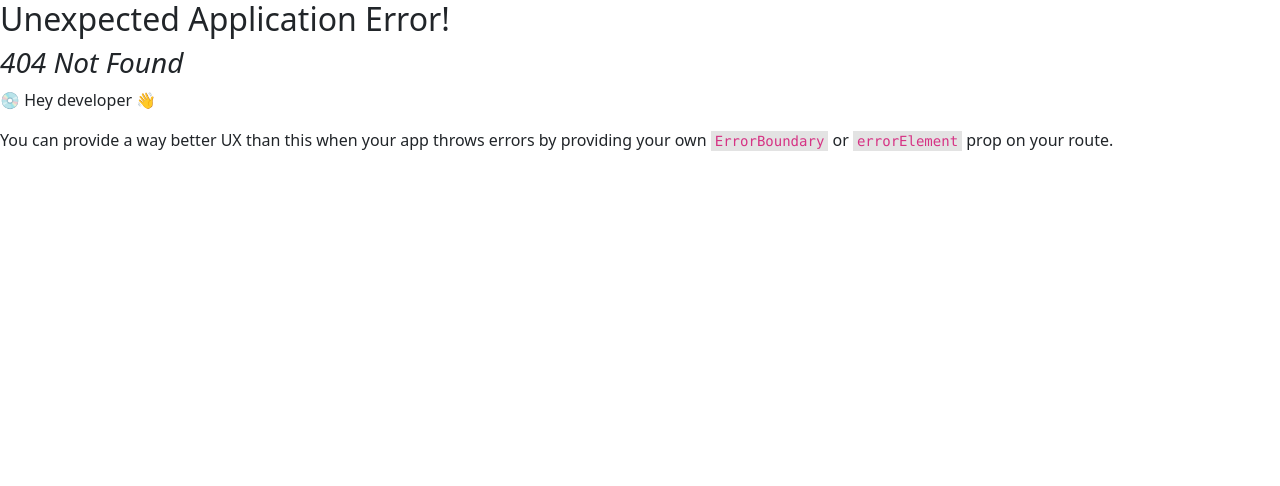
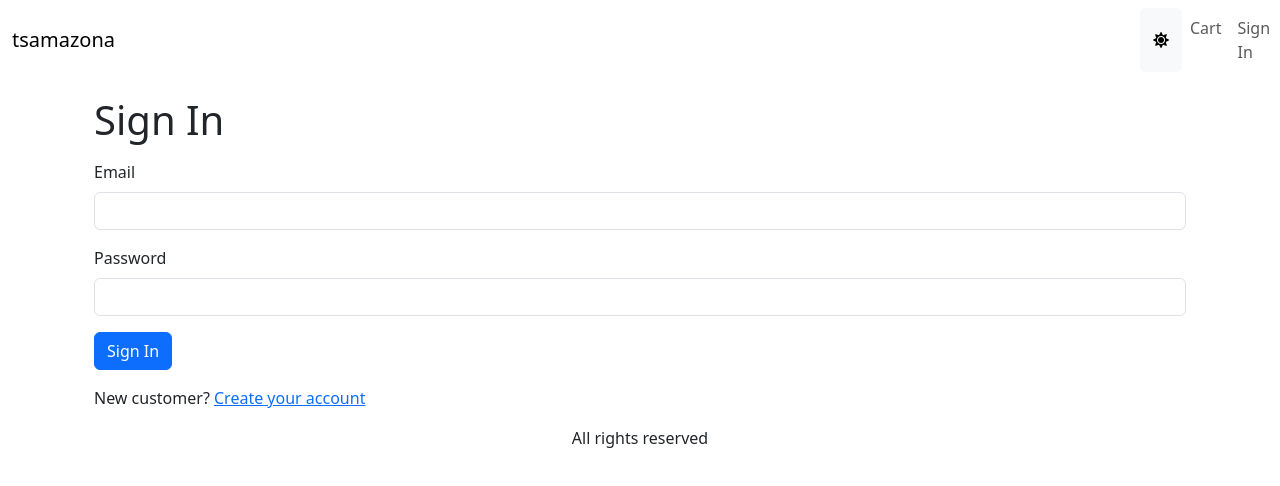
Before and after one commit to Modem-Nithesh/TS-MERN_AMAZONA, a React (Vite) app in the folder frontend/: page /signin in a window 1280 px wide. Before the commit this address had no page. Shown: the top 486 px of the page. Built offline with nearby package versions, Linux system fonts and the light colour scheme.

Commit message:
Sign In Page

```diff
--- a/frontend/src/App.tsx
+++ b/frontend/src/App.tsx
@@ -1,5 +1,12 @@
 import { useContext, useEffect } from "react";
-import { Badge, Button, Container, Nav, Navbar } from "react-bootstrap";
+import {
+  Badge,
+  Button,
+  Container,
+  Nav,
+  NavDropdown,
+  Navbar,
+} from "react-bootstrap";
 import { Link, Outlet } from "react-router-dom";
 import { LinkContainer } from "react-router-bootstrap";
 import { ToastContainer } from "react-toastify";
@@ -8,7 +15,7 @@ import { Store } from "./Store";
 
 function App() {
   const {
-    state: { mode, cart },
+    state: { mode, cart, userInfo },
     dispatch,
   } = useContext(Store);
 
@@ -19,6 +26,15 @@ function App() {
   const switchModeHandler = () => {
     dispatch({ type: "SWITCH_MODE" });
   };
+
+  const signoutHandler = () => {
+    dispatch({ type: 'USER_SIGNOUT' })
+    localStorage.removeItem('userInfo')
+    localStorage.removeItem('cartItems')
+    localStorage.removeItem('shippingAddress')
+    localStorage.removeItem('paymentMethod')
+    window.location.href = '/signin'
+  }
 
   return (
     <div className="d-flex flex-column vh-100">
@@ -43,9 +59,21 @@ function App() {
                 </Badge>
               )}
             </Link>
-            <a href="/signin" className="nav-link">
-              Sign In
-            </a>
+            {userInfo ? (
+              <NavDropdown title={userInfo.name} id="basic-nav-dropdown">
+                <Link
+                  className="dropdown-item"
+                  to="#signout"
+                  onClick={signoutHandler}
+                >
+                  Sign Out
+                </Link>
+              </NavDropdown>
+            ) : (
+              <Link className="nav-link" to="/signin">
+                Sign In
+              </Link>
+            )}
           </Nav>
         </Navbar>
       </header>
--- a/frontend/src/Store.tsx
+++ b/frontend/src/Store.tsx
@@ -1,12 +1,18 @@
 import React from "react";
 import { Cart, CartItem } from "./types/Cart";
+import { UserInfo } from "./types/UserInfo";
 
 type AppState = {
   mode: string;
   cart: Cart;
+  userInfo?: UserInfo;
 };
 
 const initialState: AppState = {
+  userInfo: localStorage.getItem("userInfo")
+    ? JSON.parse(localStorage.getItem("userInfo")!)
+    : null,
+
   mode: localStorage.getItem("mode")
     ? localStorage.getItem("mode")!
     : window.matchMedia &&
@@ -33,7 +39,9 @@ const initialState: AppState = {
 type Action =
   | { type: "SWITCH_MODE" }
   | { type: "CART_ADD_ITEM"; payload: CartItem }
-  | { type: "CART_REMOVE_ITEM"; payload: CartItem };
+  | { type: "CART_REMOVE_ITEM"; payload: CartItem }
+  | { type: "USER_SIGNIN"; payload: UserInfo }
+  | { type: "USER_SIGNOUT" };
 
 function reducer(state: AppState, action: Action): AppState {
   switch (action.type) {
@@ -55,13 +63,42 @@ function reducer(state: AppState, action: Action): AppState {
 
       return { ...state, cart: { ...state.cart, cartItems } };
 
-      case 'CART_REMOVE_ITEM': {
-        const cartItems = state.cart.cartItems.filter(
-          (item: CartItem) => item._id !== action.payload._id
-        )
-        localStorage.setItem('cartItems', JSON.stringify(cartItems))
-        return { ...state, cart: { ...state.cart, cartItems } }
-      }
+    case "CART_REMOVE_ITEM": {
+      const cartItems = state.cart.cartItems.filter(
+        (item: CartItem) => item._id !== action.payload._id
+      );
+      localStorage.setItem("cartItems", JSON.stringify(cartItems));
+      return { ...state, cart: { ...state.cart, cartItems } };
+    }
+
+    case "USER_SIGNIN":
+      return { ...state, userInfo: action.payload };
+
+    case "USER_SIGNIN":
+      return { ...state, userInfo: action.payload };
+    case "USER_SIGNOUT":
+      return {
+        mode:
+          window.matchMedia &&
+          window.matchMedia("(prefers-color-scheme: dark)").matches
+            ? "dark"
+            : "light",
+        cart: {
+          cartItems: [],
+          paymentMethod: "PayPal",
+          shippingAddress: {
+            fullName: "",
+            address: "",
+            postalCode: "",
+            city: "",
+            country: "",
+          },
+          itemsPrice: 0,
+          shippingPrice: 0,
+          taxPrice: 0,
+          totalPrice: 0,
+        },
+      };
 
     default:
       return state;
--- /dev/null
+++ b/frontend/src/hooks/userHooks.ts
@@ -0,0 +1,20 @@
+import { useMutation } from '@tanstack/react-query'
+import apiClient from '../apiClient'
+import { UserInfo } from '../types/UserInfo'
+
+export const useSigninMutation = () =>
+  useMutation({
+    mutationFn: async ({
+      email,
+      password,
+    }: {
+      email: string
+      password: string
+    }) =>
+      (
+        await apiClient.post<UserInfo>(`api/users/signin`, {
+          email,
+          password,
+        })
+      ).data,
+  })
--- a/frontend/src/main.tsx
+++ b/frontend/src/main.tsx
@@ -16,6 +16,7 @@ import { QueryClient, QueryClientProvider } from "@tanstack/react-query";
 import { ReactQueryDevtools } from "@tanstack/react-query-devtools";
 import { StoreProvider } from "./Store.tsx";
 import CartPage from "./pages/CartPage.tsx";
+import SigninPage from "./pages/SigninPage.tsx";
 
 const router = createBrowserRouter(
   createRoutesFromElements(
@@ -23,6 +24,7 @@ const router = createBrowserRouter(
       <Route index={true} element={<HomePage />} />
       <Route path="product/:slug" element={<ProductPage />} />
       <Route path="cart" element={<CartPage />} />
+      <Route path="signin" element={<SigninPage />} />
       {/* <Route path="dashboard" element={<Dashboard />} />
       ... etc. */}
     </Route>
--- /dev/null
+++ b/frontend/src/pages/SigninPage.tsx
@@ -0,0 +1,84 @@
+import { useContext, useEffect, useState } from "react";
+import { Link, useLocation, useNavigate } from "react-router-dom";
+import { Store } from "../Store";
+import { useSigninMutation } from "../hooks/userHooks";
+import { ApiError } from "../types/ApiError";
+import { toast } from "react-toastify";
+import { getError } from "../utils";
+import { Button, Container, Form } from "react-bootstrap";
+import { Helmet } from "react-helmet-async";
+import LoadingBox from "../components/LoadingBox";
+
+export default function SigninPage() {
+  const navigate = useNavigate();
+  const { search } = useLocation();
+
+  const redirectInUrl = new URLSearchParams(search).get("redirect");
+  const redirect = redirectInUrl ? redirectInUrl : "/";
+
+  const [email, setEmail] = useState("");
+  const [password, setPassword] = useState("");
+
+  const { state, dispatch } = useContext(Store);
+  const { userInfo } = state;
+
+  const { mutateAsync: signin, isLoading } = useSigninMutation();
+
+  const submitHandler = async (e: React.SyntheticEvent) => {
+    e.preventDefault();
+    try {
+      const data = await signin({
+        email,
+        password,
+      });
+      dispatch({ type: "USER_SIGNIN", payload: data });
+      localStorage.setItem("userInfo", JSON.stringify(data));
+      navigate(redirect);
+    } catch (err) {
+      toast.error(getError(err as ApiError));
+    }
+  };
+
+  useEffect(() => {
+    if (userInfo) {
+      navigate(redirect);
+    }
+  }, [navigate, redirect, userInfo]);
+
+  return (
+    <Container className="small-container">
+      <Helmet>
+        <title>Sign In</title>
+      </Helmet>
+      <h1 className="my-3">Sign In</h1>
+      <Form onSubmit={submitHandler}>
+        <Form.Group className="mb-3" controlId="email">
+          <Form.Label>Email</Form.Label>
+          <Form.Control
+            type="email"
+            required
+            onChange={(e) => setEmail(e.target.value)}
+          />
+        </Form.Group>
+        <Form.Group className="mb-3" controlId="password">
+          <Form.Label>Password</Form.Label>
+          <Form.Control
+            type="password"
+            required
+            onChange={(e) => setPassword(e.target.value)}
+          />
+        </Form.Group>
+        <div className="mb-3">
+          <Button disabled={isLoading} type="submit">
+            Sign In
+          </Button>
+          {isLoading && <LoadingBox />}
+        </div>
+        <div className="mb-3">
+          New customer?{" "}
+          <Link to={`/signup?redirect=${redirect}`}>Create your account</Link>
+        </div>
+      </Form>
+    </Container>
+  );
+}
--- /dev/null
+++ b/frontend/src/types/UserInfo.ts
@@ -0,0 +1,6 @@
+export type UserInfo = {
+    name: string
+    email: string
+    token: string
+    isAdmin: boolean
+  }
```
